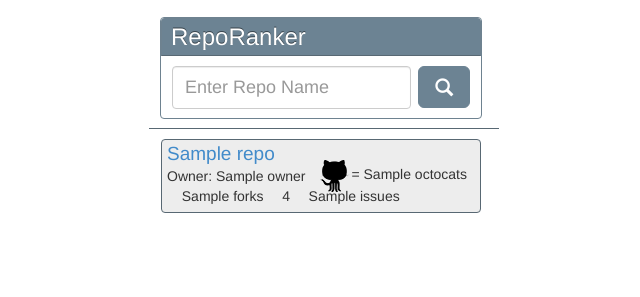
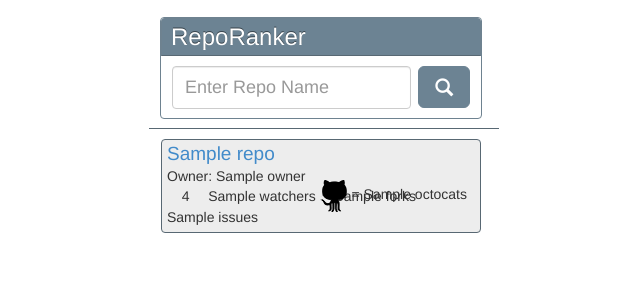
Before and after one commit to taddeimania/hackathon, a Django app: template reporanker/templates/reporanker/search.html in a window 1280 px wide. Shown: the part 53-350 px from the top of the page, without its empty margins (319-959 px from the left). Run offline with Django 3.2, Linux system fonts and the light colour scheme; the template is opened without the code that fills it: most values are stand-ins (such as "Sample title", 1, 10 or a date in 2020); some libraries are stand-ins or nearby versions; some web fonts are replaced.

Commit message:
Tech Debt: repo stats on the search page

```diff
--- a/reporanker/templates/reporanker/search.html
+++ b/reporanker/templates/reporanker/search.html
@@ -30,7 +30,7 @@
       <div class="search-result">
         <a href="{% url 'repo-detail-view' slug=repo.full_name %}">{{repo.name}}</a>
         <p class="repo-owner">Owner: {{repo.owner}}</p>
-        <p><span class="octocon octocon-forks"></span> {{repo.forks}} <span class="octocon octocon-stars"></span> {{repo.stars}} <span class="octocon octocon-issues"></span> {{repo.issues}}</p>
+        <p><span class="octocon octocon-stars"></span> {{repo.stars}} <span class="octocon octocon-eye-watch"></span> {{repo.watchers}} <span class="octocon octocon-forks"></span> {{repo.forks}} <span class="octocon octocon-issues"></span> {{repo.issues}}</p>
         <div class="octo-icon">
           {% if repo.octocats %}
             <span><img src="{% static 'reporanker/img/octo_32_black.png' %}" alt="octo_cat">= {{repo.octocats}}</p></span>
--- a/reporanker/views.py
+++ b/reporanker/views.py
@@ -38,6 +38,7 @@ class SearchView(LoginRequiredMixin, FormView):
                 repo_contents['forks'] = repo['forks']
                 repo_contents['stars'] = repo['stargazers_count']
                 repo_contents['issues'] = repo['open_issues_count']
+                repo_contents['watchers'] = repo['watchers_count']
                 context['repos'].append(repo_contents)
         return context
 
```
